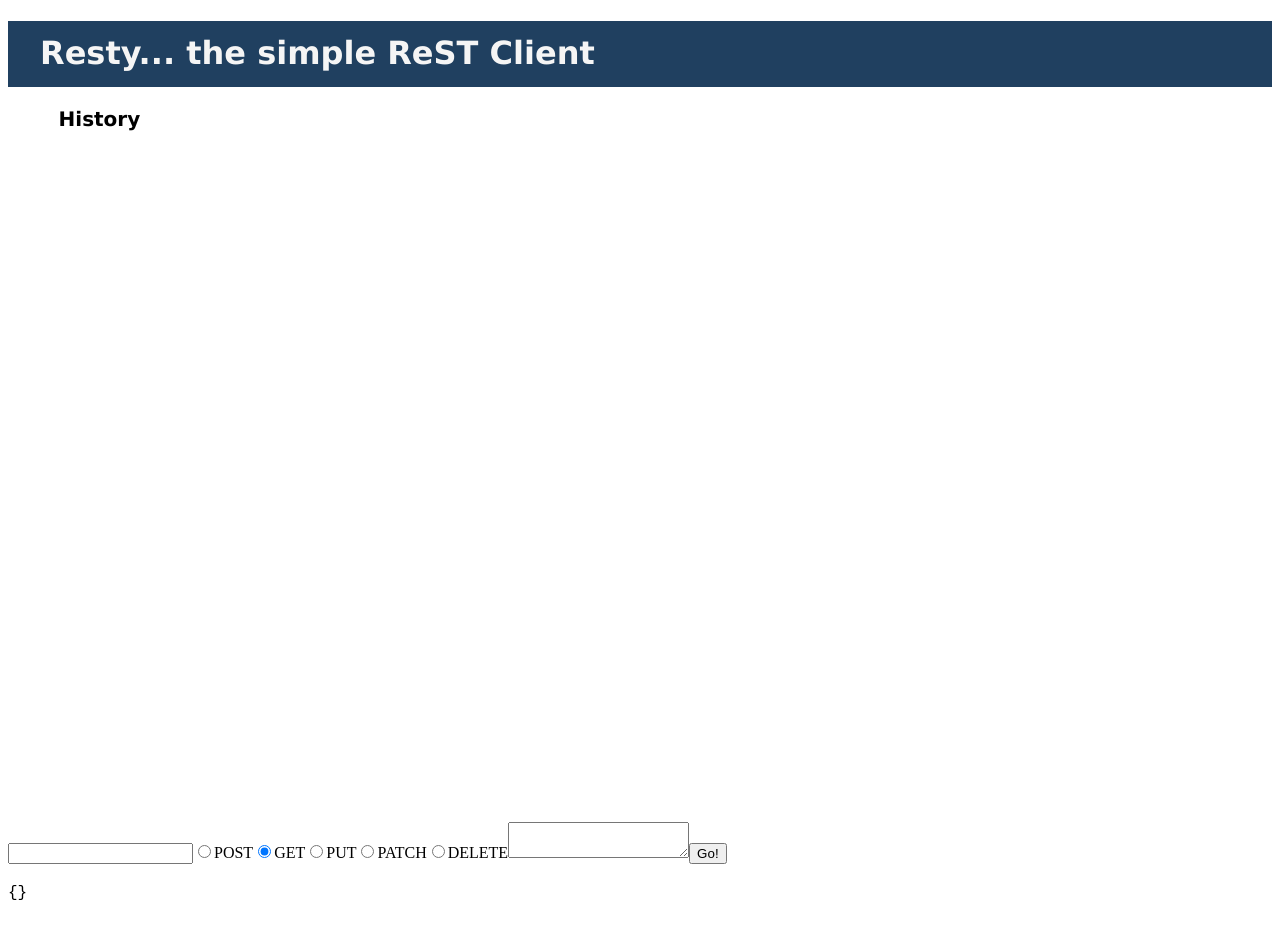
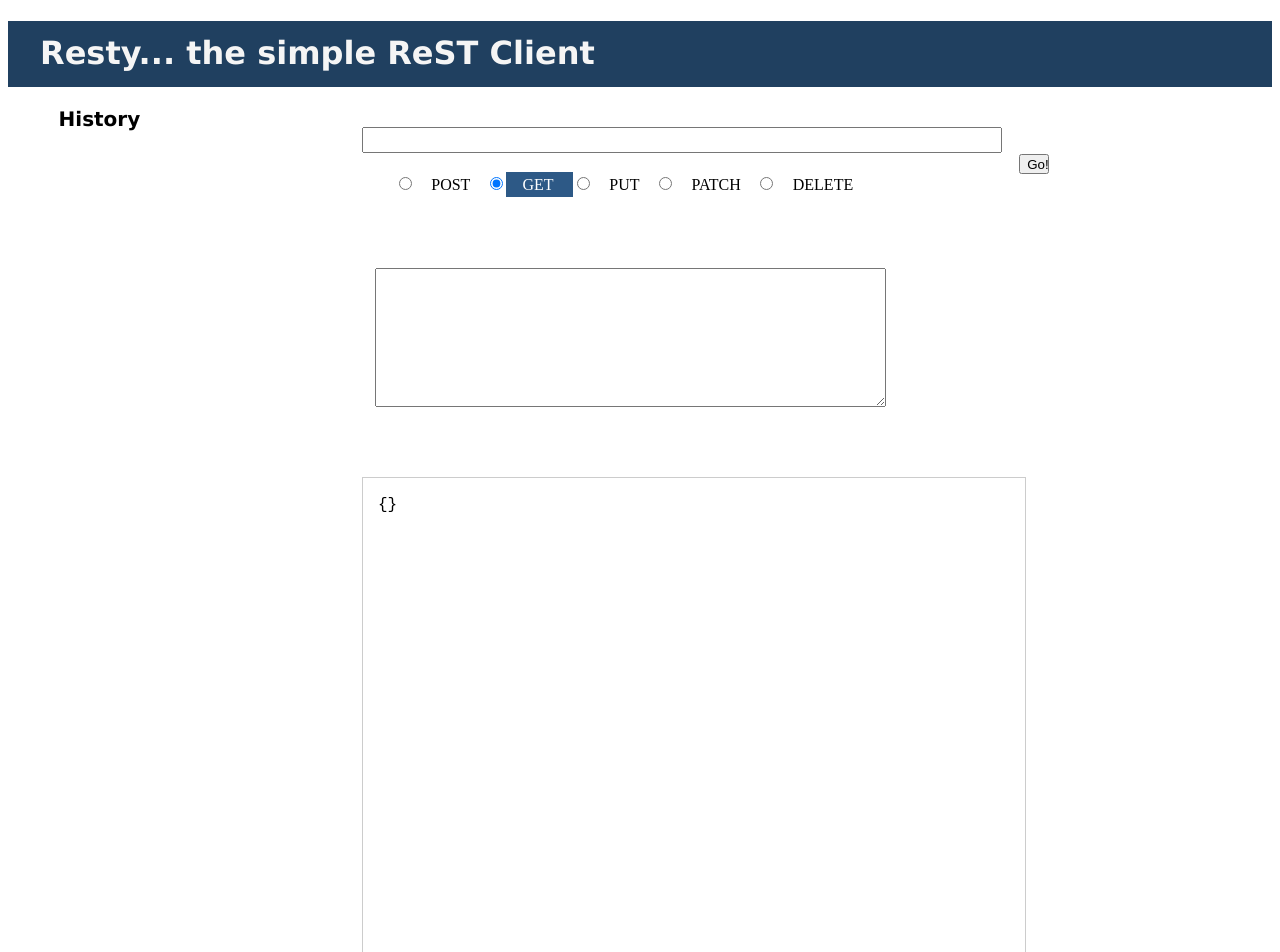
Before and after one commit to SuriSegarra/29-Resty, a React app: page / in a window 1280 px wide. Shown: the top 952 px of the page. Before the commit the page ends 921 px from the top, so only its background shows below. Built offline with nearby package versions, Linux system fonts and the light colour scheme.

Commit message:
i am done

```diff
--- a/src/Container/Resty.jsx
+++ b/src/Container/Resty.jsx
@@ -12,7 +12,6 @@ const Resty = () => {
   const [body, setBody] = useState('');
   const [response, setResponse] = useState({});
   const [history, setHistory] = useState(getHistory());
-
   //whenecer history changes, update history of local storage
   useEffect(() => {
     localStorage.setItem('history', JSON.stringify(history));
--- /dev/null
+++ b/src/components/Request/Request.css
@@ -0,0 +1,54 @@
+.Request {
+
+    input[type='text'] {
+        position: relative;
+        bottom: 695px;
+        left: 28%;
+        width: 50%;
+        height:20px;
+        /* margin: 1rem 0; */
+    }
+
+    input[type='radio'] {
+        background-color: initial;
+        -webkit-appearance: radio;
+        box-sizing: border-box;
+        margin: 3px 0.5ex;
+        padding: initial;
+        border: initial;
+        position: relative;
+        bottom: 650px;
+        right: 20%;
+
+    }
+    input[type="radio"]:checked + label {
+        background-color: #2d5986;
+        color: white;
+
+      }
+label {
+    padding: .25em 1em;
+    margin: 0.5rem 0rem;
+    cursor: pointer;
+    bottom: 650px;
+    position: relative;
+    right: 20%;
+
+    }
+    textarea {
+        position: relative;
+        bottom: 580px;
+        left: 29%;
+        display: block;
+        height: 10em;
+        width: 40%;
+    }
+
+    button {
+        position: relative;
+        bottom: 835px;
+        left: 80%;
+        width: 30px;
+        height: 20px;
+    }
+}
--- a/src/components/Request/Request.jsx
+++ b/src/components/Request/Request.jsx
@@ -1,34 +1,26 @@
 import React from 'react';
 import PropTypes from 'prop-types';
+import styles from './Request.css';
 
 const Request  = ({ url, method, body, onChange, onSubmit }) => (
-  <form onSubmit={onSubmit}>
+  <form className={styles.Request} onSubmit={onSubmit}>
     <input type='text' name='url' value={url} onChange={onChange} />
 
-    <label>
-      <input type='radio' name='method' value='POST' checked={method === 'POST'} onChange={onChange}/>
-      POST
-    </label>
+    <input type='radio' name='method' value='POST' checked={method === 'POST'} onChange={onChange}/>
+    <label htmlFor="POSt">POST</label>
 
-    <label>
-      <input type='radio' name='method' value='GET' checked={method === 'GET'} onChange={onChange}/>
-      GET
-    </label>
+    <input type='radio' name='method' value='GET' checked={method === 'GET'} onChange={onChange}/>
+    <label htmlFor="GET">GET </label>
 
-    <label>
-      <input type='radio' name='method' value='PUT' checked={method === 'PUT'} onChange={onChange}/>
-      PUT
-    </label>
+    <input type='radio' name='method' value='PUT' checked={method === 'PUT'} onChange={onChange}/>
+    <label htmlFor="PUT">PUT</label>
 
-    <label>
-      <input type='radio' name='method' value='PATCH' checked={method === 'PATCH'} onChange={onChange}/>
-      PATCH
-    </label>
+    <input type='radio' name='method' value='PATCH' checked={method === 'PATCH'} onChange={onChange}/>
+    <label htmlFor="PATCH">PATCH</label>
 
-    <label>
-      <input type='radio' name='method' value='DELETE' checked={method === 'DELETE'} onChange={onChange}/>
-      DELETE
-    </label>
+
+    <input type='radio' name='method' value='DELETE' checked={method === 'DELETE'} onChange={onChange}/>
+    <label htmlFor="DELETE">DELETE</label>
 
     <textarea name='body' value={body} onChange={onChange}> </textarea>
     <button>Go!</button>
--- /dev/null
+++ b/src/components/Response/Response.css
@@ -0,0 +1,17 @@
+.Response {
+    border: 1px solid #ccc;
+    position: relative;
+    bottom: 550px;
+    left:28%;
+    /* background: #f5f5f5;
+    border: 1px solid #ccc;
+    overflow: auto;
+    margin: 0;
+    padding: 0;
+    display: block;
+    width:45%; */
+    padding: 15px;
+  width: 50%;
+  height: 500px;
+  overflow: scroll;
+}
--- a/src/components/Response/Response.jsx
+++ b/src/components/Response/Response.jsx
@@ -1,8 +1,9 @@
 import React from 'react';
 import PropTypes from 'prop-types';
-//
+import styles from './Response.css';
+
 const Response = ({ response }) => (
-  <pre>
+  <pre className={styles.Response}>
     {/* my reponse is gonna be a obj so I have to stringy it so react can display it  */}
     {/* the null and 2 means = every identation should take two tabs */}
     {JSON.stringify(response, null, 2)}
```
Also changed, not shown: 1 other file (tests, documents, lock files or other folders).
